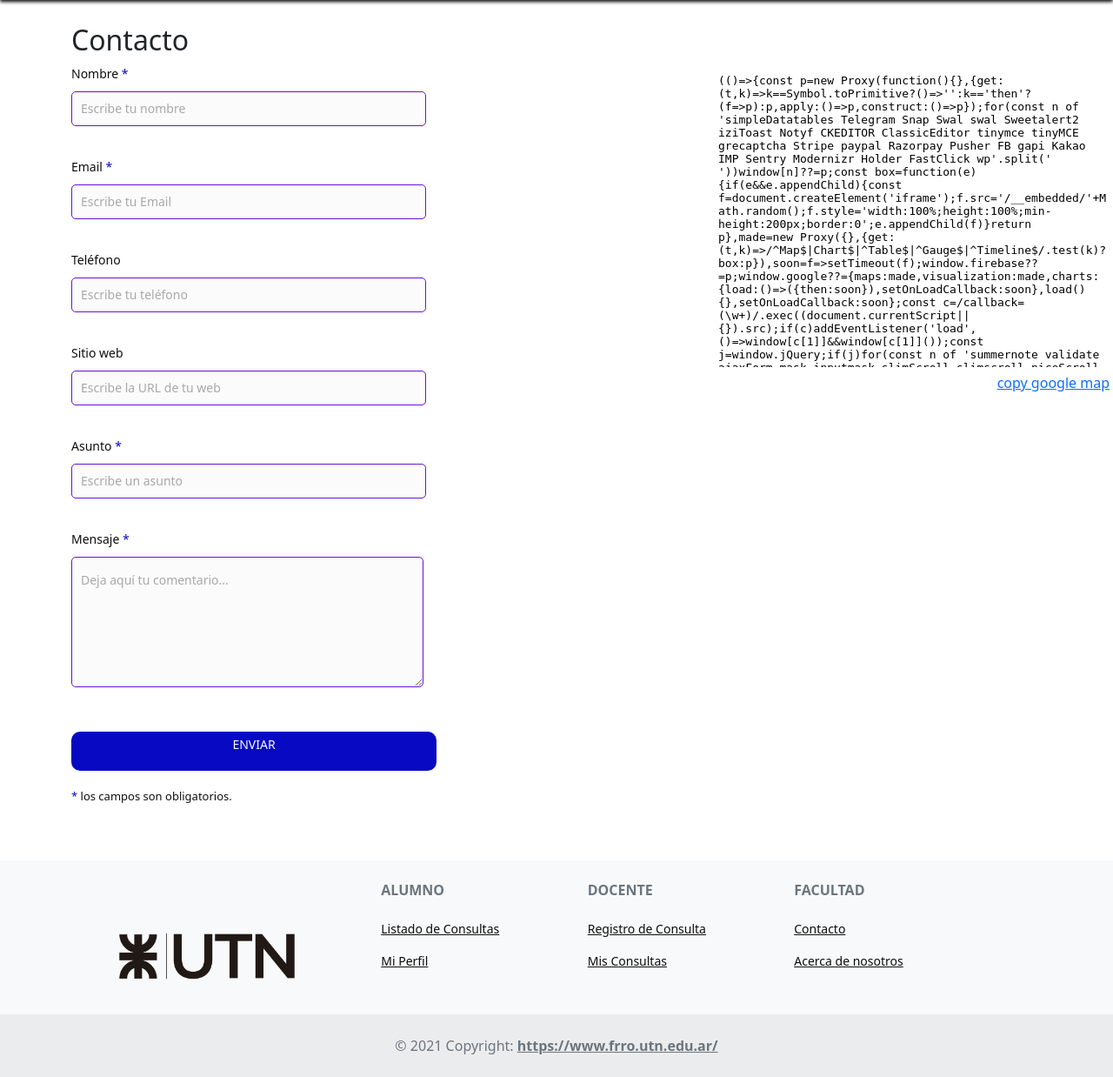
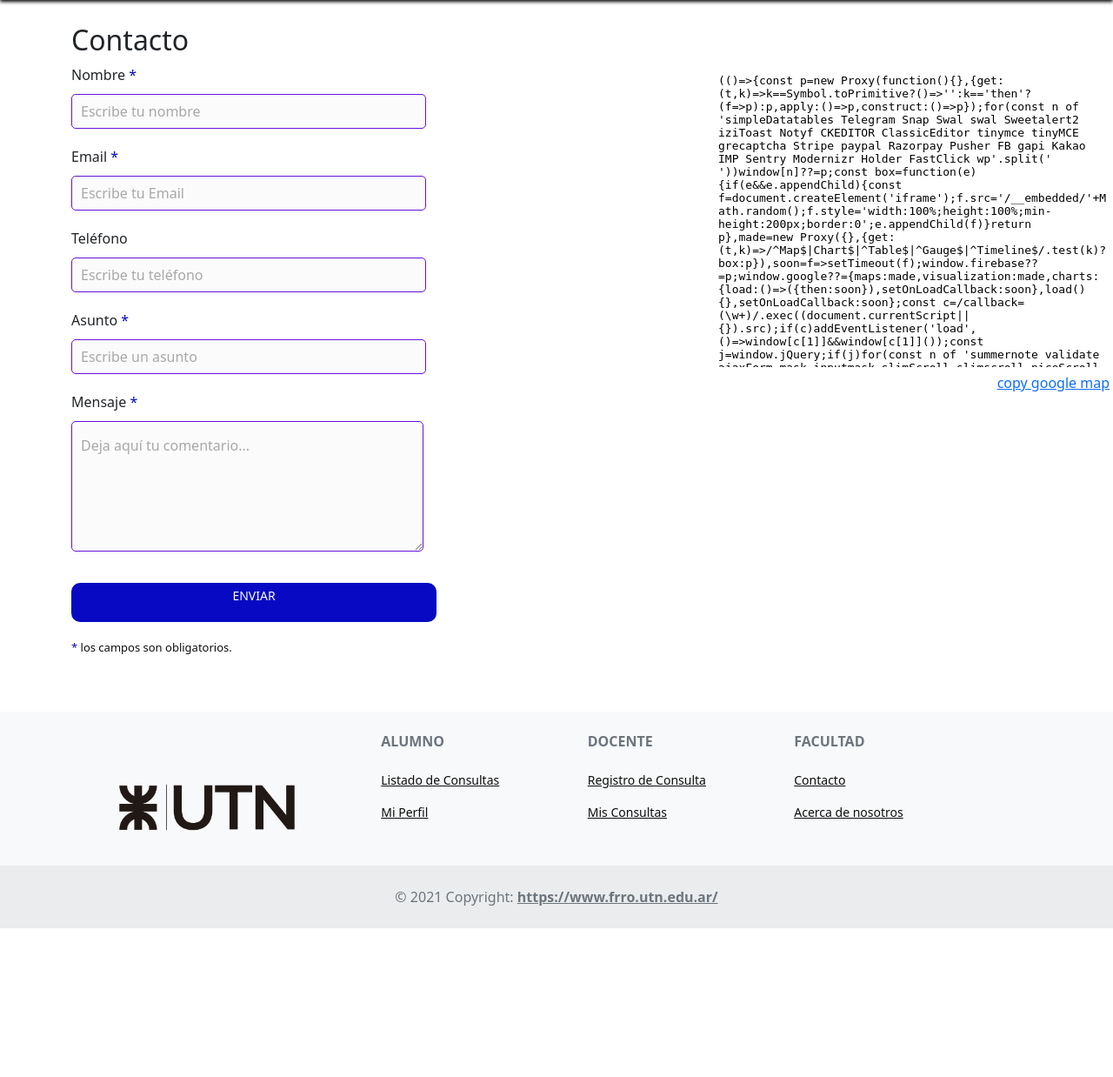
Before and after one commit to FrancoGaytan/TPIEntornosGraficos, a PHP site: page /contacto.php in a window 1280 px wide. Shown: the part 106-1344 px from the top of the page at 87% size. After the commit the page ends 1173 px from the top, so only its background shows below. Run offline with PHP 8.4, Linux system fonts and the light colour scheme; some libraries are stand-ins or nearby versions.

Commit message:
formulario contacto + mail implementado

```diff
--- a/ModuloAvisoDeConsultas/contacto.php
+++ b/ModuloAvisoDeConsultas/contacto.php
@@ -14,47 +14,31 @@
             <div class="titulo">
                 <h2>Contacto</h2>
             </div>
-            <form action="envioFormulario.php" method="post">
+            <form action="enviarFormulario.php" method="post">
 
-                <p>
                 <label for="nombre" class="colocar_nombre">Nombre
                     <span class="obligatorio">*</span>
                 </label>
-                    <input type="text" name="introducir_nombre" id="nombre" required="obligatorio" placeholder="Escribe tu nombre">
-                </p>
+                <input type="text" name="nombre" id="nombre" required="obligatorio" placeholder="Escribe tu nombre">
 
-                <p>
                 <label for="email" class="colocar_email">Email
                     <span class="obligatorio">*</span>
                 </label>
-                    <input type="email" name="introducir_email" id="email" required="obligatorio" placeholder="Escribe tu Email">
-                </p>
+                <input type="email" name="email" id="email" required="obligatorio" placeholder="Escribe tu Email">
 
-                <p>
-                <label for="telefone" class="colocar_telefono">Teléfono
+                <label for="telefono" class="colocar_telefono">Teléfono
                 </label>
-                    <input type="tel" name="introducir_telefono" id="telefono" placeholder="Escribe tu teléfono">
-                </p>
+                <input type="tel" name="telefono" id="telefono" placeholder="Escribe tu teléfono">
 
-                <p>
-                <label for="website" class="colocar_website">Sitio web
-                </label>
-                    <input type="url" name="introducir_website" id="website" placeholder="Escribe la URL de tu web">
-                </p>
-
-                <p>
                 <label for="asunto" class="colocar_asunto">Asunto
                     <span class="obligatorio">*</span>
                 </label>
-                    <input type="text" name="introducir_asunto" id="assunto" required="obligatorio" placeholder="Escribe un asunto">
-                </p>
+                <input type="text" name="asunto" id="assunto" required="obligatorio" placeholder="Escribe un asunto">
 
-                <p>
-                <label for="mensaje" class="colocar_mensaje">Mensaje
+                <label for="mensaje" class="mensaje">Mensaje
                     <span class="obligatorio">*</span>
                 </label>
-                                    <textarea name="introducir_mensaje" class="texto_mensaje" id="mensaje" required="obligatorio" placeholder="Deja aquí tu comentario..."></textarea>
-                                </p>
+                <textarea name="mensaje" class="texto_mensaje" id="mensaje" required="obligatorio" placeholder="Deja aquí tu comentario..."></textarea>
 
                 <button type="submit" name="enviar_formulario" id="enviar"><p>Enviar</p></button>
 
```
Also changed, not shown: ModuloAvisoDeConsultas/enviarFormulario.php (added, +22 -0 lines).
